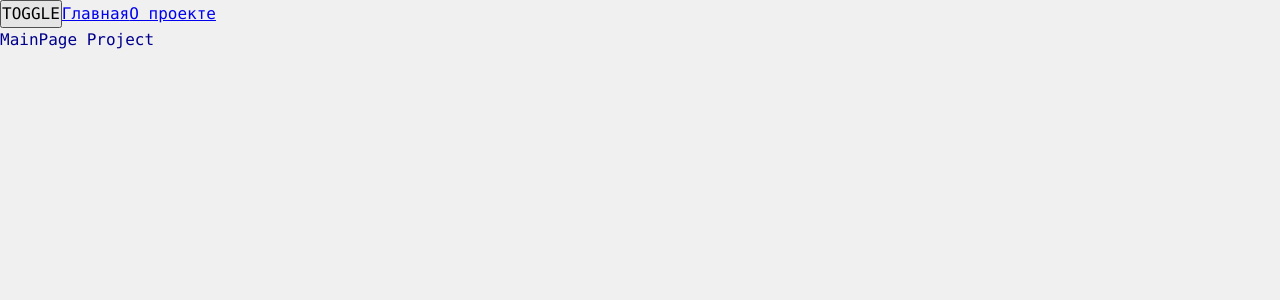
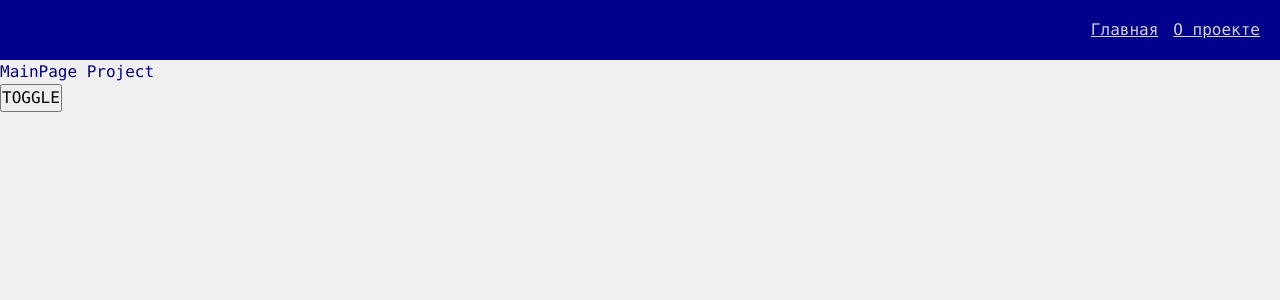
Before and after one commit to maria-osokina/react.advanced, a React app: page / in a window 1280 px wide. Shown: the top 300 px of the page. Built offline with nearby package versions, Linux system fonts and the light colour scheme.

Commit message:
Lesson-2.12 Navbar

```diff
--- a/src/app/App.tsx
+++ b/src/app/App.tsx
@@ -1,19 +1,18 @@
 import './styles/index.scss'
-import { Link } from "react-router-dom"
 import { classNames } from "shared/lib/helpers/classNames"
 import { useTheme } from "app/providers/ThemeProvider"
 import { AppRouter } from './providers/router'
+import { Navbar } from 'widgets/Navbar'
 
 
 export const App = () => {
     const { theme, toggleTheme } = useTheme();
 
     return (
-        <div className={classNames('app', {},[theme])}>
+        <div className={classNames('app', {}, [theme])}>
+            <Navbar />
+            <AppRouter />
             <button onClick={toggleTheme}>TOGGLE</button>
-            <Link to={'/'}>Главная</Link>
-            <Link to={'/about'}>О проекте</Link>
-            <AppRouter />
         </div>
     )
 }
--- a/src/app/styles/themes/dark.scss
+++ b/src/app/styles/themes/dark.scss
@@ -1,5 +1,9 @@
 .app.dark{
     --bg-color: darkblue;
+    --inverted-bg-color: #f0f0f0;
+
     --primary-color:lightgray;
     --secondary-color:gray;
+    --inverted-primary-color:darkblue;
+    --inverted-secondary-color:lightblue;
 }
--- a/src/app/styles/themes/light.scss
+++ b/src/app/styles/themes/light.scss
@@ -1,5 +1,9 @@
 .app.light{
     --bg-color: #f0f0f0;
+    --inverted-bg-color: darkblue;
+
     --primary-color:darkblue;
     --secondary-color:lightblue;
+    --inverted-primary-color:lightgray;
+    --inverted-secondary-color:gray;
 }
--- a/src/app/styles/variables/global.scss
+++ b/src/app/styles/variables/global.scss
@@ -8,4 +8,7 @@
     --font-size-l: 24px;
     --font-line-l: 32px;
     --font-l: var(--font-size-l) / var(--font-line-l) var(--font-family-main);
+
+    // Размеры
+    --navbar-height: 60px;
 }
--- a/src/shared/lib/helpers/classNames.ts
+++ b/src/shared/lib/helpers/classNames.ts
@@ -1,7 +1,7 @@
 
 type Mods = Record<string, boolean | string>;
 
-export function classNames(cls: string, mods: Mods, additional: string[]): string {
+export function classNames(cls: string, mods: Mods = {}, additional: string[] = []): string {
     return [
         cls,
         ...additional,
--- /dev/null
+++ b/src/shared/ui/AppLink/AppLink.module.scss
@@ -0,0 +1,11 @@
+.AppLink {
+    color: var(--primary-color);
+}
+
+.primary{
+    color: var(--primary-color);
+}
+
+.secondary{
+    color: var(--inverted-primary-color);
+}
--- /dev/null
+++ b/src/shared/ui/AppLink/AppLink.tsx
@@ -0,0 +1,27 @@
+import { FC } from 'react';
+import { Link, LinkProps } from 'react-router-dom';
+import { classNames } from 'shared/lib/helpers/classNames';
+import cls from './AppLink.module.scss';
+
+export enum AppLinkTheme{
+    PRIMARY = 'primary',
+    SECONDARY = 'secondary'
+}
+
+interface AppLinkProps extends LinkProps {
+    className?: string;
+    theme?: AppLinkTheme;
+    children: React.ReactNode;
+}
+export const AppLink: FC<AppLinkProps> = (props) => {
+    const { to, className, theme = AppLinkTheme.PRIMARY, children, ...otherProps } = props;
+    return (
+        <Link
+            to={to}
+            className={classNames(cls.AppLink, {}, [className, cls[theme]])}
+            {...otherProps}
+        >
+            {children}
+        </Link>
+    );
+};
--- /dev/null
+++ b/src/widgets/Navbar/index.ts
@@ -0,0 +1,3 @@
+import { Navbar } from './ui/Navbar';
+
+export { Navbar };
--- /dev/null
+++ b/src/widgets/Navbar/ui/Navbar.module.scss
@@ -0,0 +1,16 @@
+.navbar {
+    width: 100%;
+    height: var(--navbar-height);
+    background: var(--inverted-bg-color);
+    display: flex;
+    align-items: center;
+    padding: 20px;
+}
+
+.mainLink {
+    margin-right: 15px;
+}
+
+.links {
+    margin-left: auto;
+}
--- /dev/null
+++ b/src/widgets/Navbar/ui/Navbar.tsx
@@ -0,0 +1,18 @@
+import { Link } from 'react-router-dom';
+import { classNames } from 'shared/lib/helpers/classNames';
+import { AppLink, AppLinkTheme } from 'shared/ui/AppLink/AppLink';
+import cls from './Navbar.module.scss';
+
+interface NavbarProps {
+    className?: string;
+}
+export const Navbar = ({className}: NavbarProps) => {
+    return (
+        <div className={classNames(cls.navbar, {}, [className])}>
+            <div className={cls.links}>
+                <AppLink to={'/'} className={cls.mainLink} theme={AppLinkTheme.SECONDARY}>Главная</AppLink>
+                <AppLink to={'/about'} theme={AppLinkTheme.SECONDARY}>О проекте</AppLink>
+            </div>
+        </div>
+    );
+};
```
